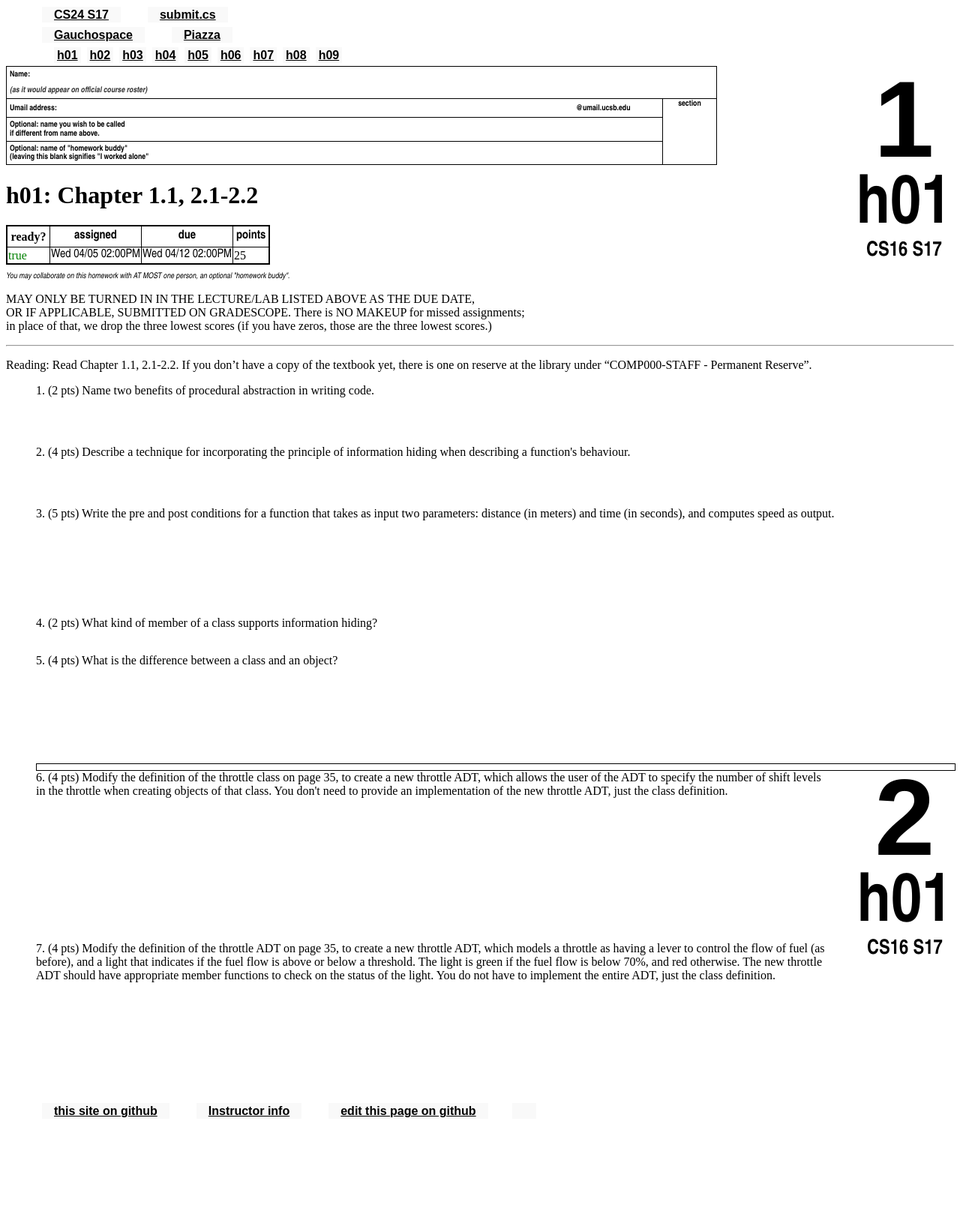
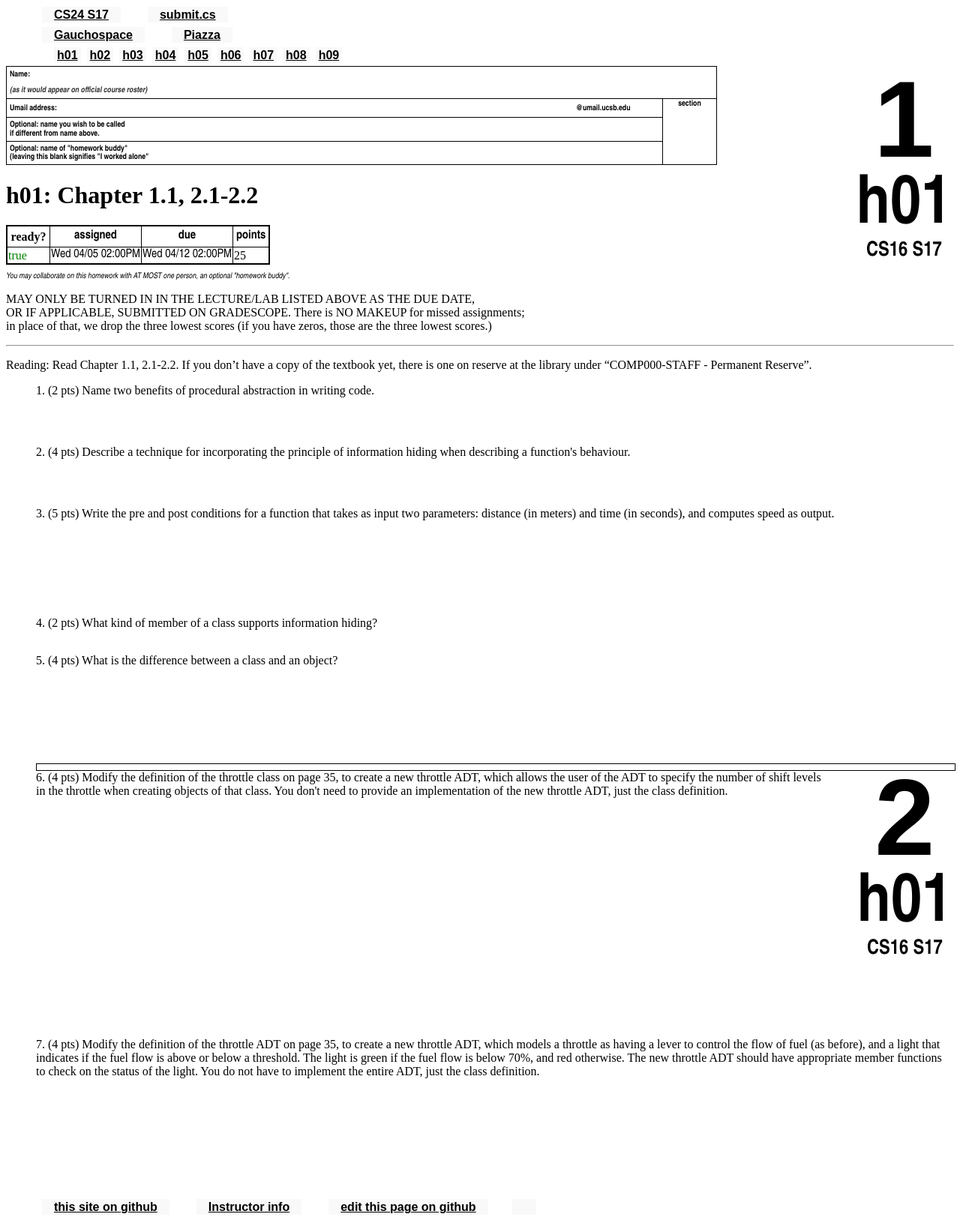
Before and after one commit to RLHerbert/ucsb-cs24-sp17.github.io, a Jekyll site: the page built from _hwk/h01.md, in a window 1280 px wide. Shown: the whole page at 75% size. Built offline with Jekyll 4.4.1, drawn with Linux system fonts in a browser that asks for light colours; before the commit the page ends 1503 px from its top, so only the background shows below that.

Commit message:
updated hw 1

```diff
--- a/_hwk/h01.md
+++ b/_hwk/h01.md
@@ -33,7 +33,7 @@ Reading: Read Chapter 1.1, 2.1-2.2.   If you don't have a copy of the textbook y
 
 
 6.  (4 pts) Modify the definition of the throttle class on page 35, to create a new throttle ADT, which allows the user of the ADT to specify the number of shift levels in the throttle when creating objects of that class. You don't need to provide an implementation of the new throttle ADT, just the class definition.
-  <div style="margin-bottom:12em"></div>
+  <div style="margin-bottom:20em"></div>
 
 
 7.  (4 pts) Modify the definition of the throttle ADT on page 35, to create a new throttle ADT, which models a throttle as having a lever to control the flow of fuel (as before), and a light that indicates if the fuel flow is above or below a threshold. The light is green if the fuel flow is below 70%, and red otherwise. The new throttle ADT should have appropriate member functions to check on the status of the light. You do not have to implement the entire ADT, just the class definition.
```
